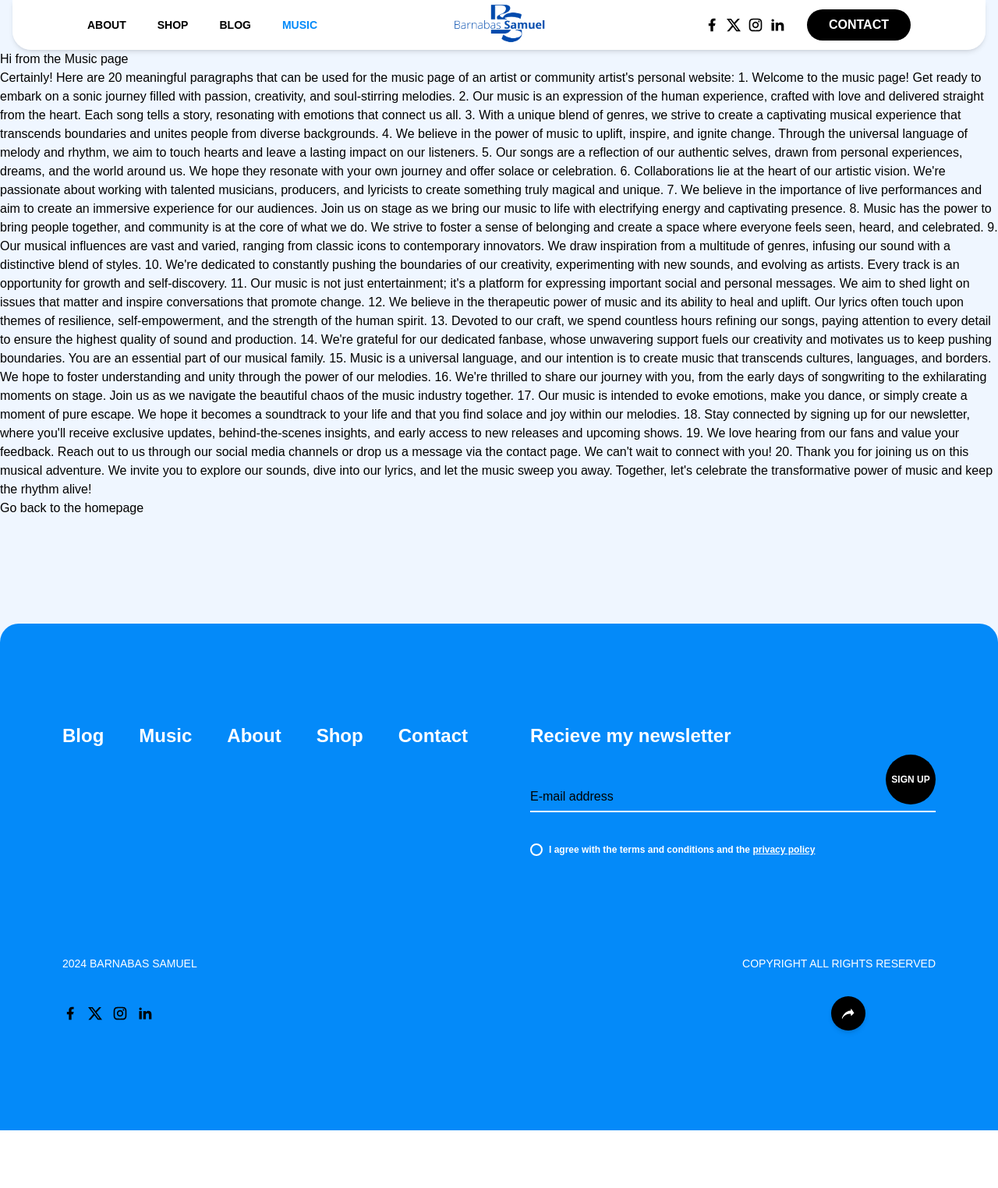
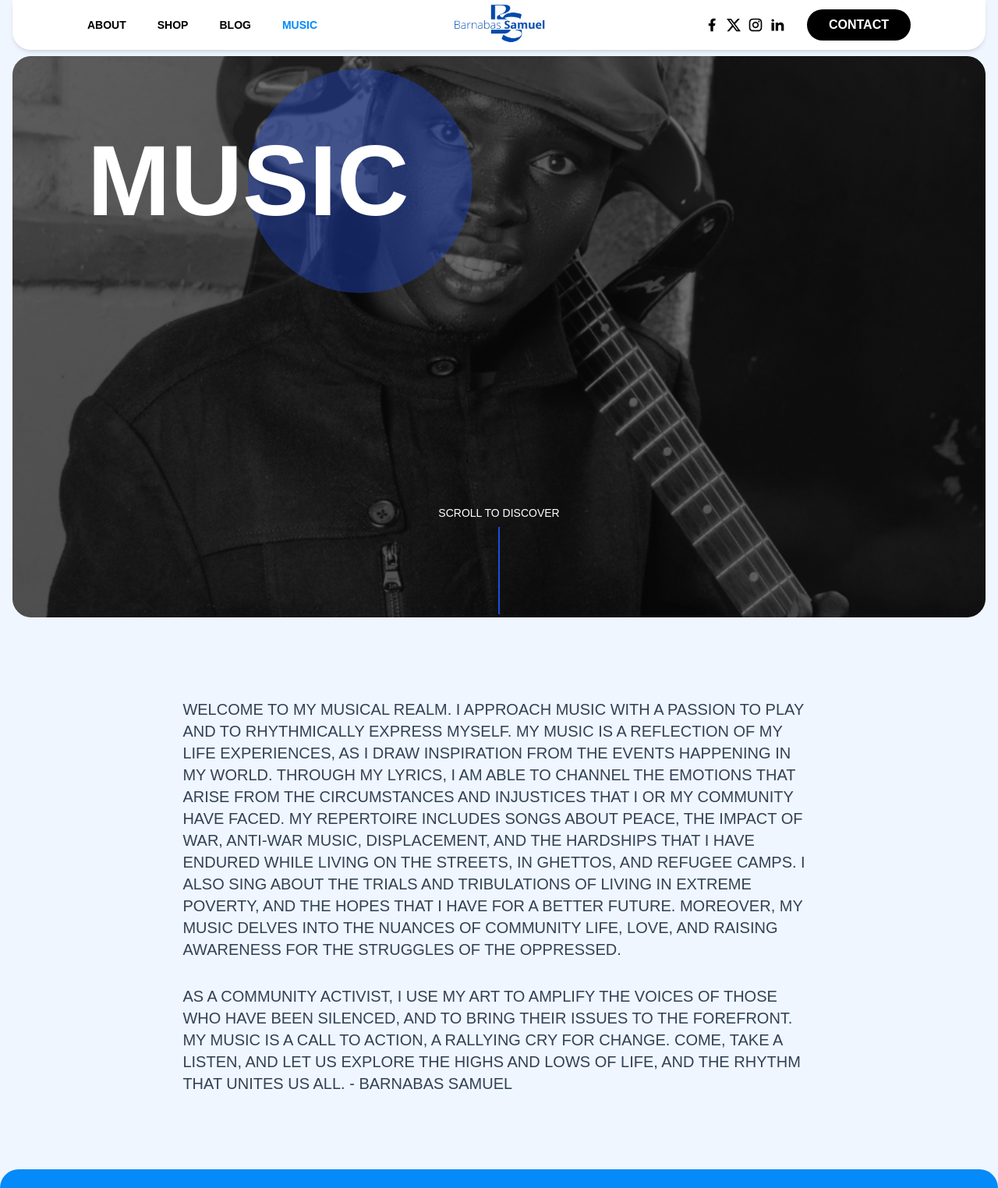
Before and after one commit to theogenejr/barnabas-website, a Gatsby site: page /music in a window 1280 px wide. Shown: the top 1524 px of the page at 78% size. Before the commit the page ends 1450 px from the top, so only its background shows below. Built offline with nearby package versions, Linux system fonts and the light colour scheme; Gatsby itself is replaced by a stand-in of ours.

Commit message:
music page starter

```diff
--- a/src/pages/music.js
+++ b/src/pages/music.js
@@ -3,52 +3,58 @@ import { Link } from "gatsby"
 
 import Layout from "../components/layout"
 import Seo from "../components/seo"
+import { StaticImage } from "gatsby-plugin-image"
 
 const Music = () => (
   <Layout>
-    <h1>Hi from the Music page</h1>
-    <p>Certainly! Here are 20 meaningful paragraphs that can be used for the music page of an artist or community artist's personal website:
-
-1. Welcome to the music page! Get ready to embark on a sonic journey filled with passion, creativity, and soul-stirring melodies.
-
-2. Our music is an expression of the human experience, crafted with love and delivered straight from the heart. Each song tells a story, resonating with emotions that connect us all.
-
-3. With a unique blend of genres, we strive to create a captivating musical experience that transcends boundaries and unites people from diverse backgrounds.
-
-4. We believe in the power of music to uplift, inspire, and ignite change. Through the universal language of melody and rhythm, we aim to touch hearts and leave a lasting impact on our listeners.
-
-5. Our songs are a reflection of our authentic selves, drawn from personal experiences, dreams, and the world around us. We hope they resonate with your own journey and offer solace or celebration.
-
-6. Collaborations lie at the heart of our artistic vision. We're passionate about working with talented musicians, producers, and lyricists to create something truly magical and unique.
-
-7. We believe in the importance of live performances and aim to create an immersive experience for our audiences. Join us on stage as we bring our music to life with electrifying energy and captivating presence.
-
-8. Music has the power to bring people together, and community is at the core of what we do. We strive to foster a sense of belonging and create a space where everyone feels seen, heard, and celebrated.
-
-9. Our musical influences are vast and varied, ranging from classic icons to contemporary innovators. We draw inspiration from a multitude of genres, infusing our sound with a distinctive blend of styles.
-
-10. We're dedicated to constantly pushing the boundaries of our creativity, experimenting with new sounds, and evolving as artists. Every track is an opportunity for growth and self-discovery.
-
-11. Our music is not just entertainment; it's a platform for expressing important social and personal messages. We aim to shed light on issues that matter and inspire conversations that promote change.
-
-12. We believe in the therapeutic power of music and its ability to heal and uplift. Our lyrics often touch upon themes of resilience, self-empowerment, and the strength of the human spirit.
-
-13. Devoted to our craft, we spend countless hours refining our songs, paying attention to every detail to ensure the highest quality of sound and production.
-
-14. We're grateful for our dedicated fanbase, whose unwavering support fuels our creativity and motivates us to keep pushing boundaries. You are an essential part of our musical family.
-
-15. Music is a universal language, and our intention is to create music that transcends cultures, languages, and borders. We hope to foster understanding and unity through the power of our melodies.
-
-16. We're thrilled to share our journey with you, from the early days of songwriting to the exhilarating moments on stage. Join us as we navigate the beautiful chaos of the music industry together.
-
-17. Our music is intended to evoke emotions, make you dance, or simply create a moment of pure escape. We hope it becomes a soundtrack to your life and that you find solace and joy within our melodies.
-
-18. Stay connected by signing up for our newsletter, where you'll receive exclusive updates, behind-the-scenes insights, and early access to new releases and upcoming shows.
-
-19. We love hearing from our fans and value your feedback. Reach out to us through our social media channels or drop us a message via the contact page. We can't wait to connect with you!
-
-20. Thank you for joining us on this musical adventure. We invite you to explore our sounds, dive into our lyrics, and let the music sweep you away. Together, let's celebrate the transformative power of music and keep the rhythm alive!</p>
-    <Link to="/">Go back to the homepage</Link>
+    <div className="relative">
+      <div className="h-[calc(100vh-80px)] rounded-3xl overflow-hidden relative my-2 mx-4">
+        <div className="w-full h-full bg-black/50 rounded-3xl">
+          <StaticImage
+            src="../images/music1.png"
+            alt="hero image"
+            className=" h-full w-full object-cover rounded-3xl grayscale"
+          />
+        </div>
+        <div className="absolute w-full h-full bg-black/50 top-0 left-0 flex items-start pt-24 sm:pl-24 pl-6">
+          <div className="flex relative">
+            <span className="uppercase text-white text-6xl sm:text-8xl lg:text-9xl font-black z-20">
+              Music
+            </span>
+            <div className="bg-blue-800/50 sm:w-52 w-32 h-32  sm:h-52 md:w-72 md:h-72 absolute right-1/2 left-1/2 -top-10 sm:-right-36 md:-right-56 lg:-right-52 rounded-full z-10 sm:-top-14 md:-top-24 lg:-top-20"></div>
+          </div>
+        </div>
+      </div>
+      <div className="absolute top-[72vh]  w-full flex flex-col items-center">
+        <span className="uppercase text-white text-sm mb-2">
+          scroll to discover
+        </span>
+        <div className="w-[2px] h-28 bg-blue-700 items"></div>
+      </div>
+      <div className="w-full flex flex-col px-4 py-24 items-center">
+        <p className="md:w-[65%] uppercase text-xl font-light text-slate-700">
+          Welcome to my musical realm. I approach music with a passion to play
+          and to rhythmically express myself. My music is a reflection of my
+          life experiences, as I draw inspiration from the events happening in
+          my world. Through my lyrics, I am able to channel the emotions that
+          arise from the circumstances and injustices that I or my community
+          have faced. My repertoire includes songs about peace, the impact of
+          war, anti-war music, displacement, and the hardships that I have
+          endured while living on the streets, in ghettos, and refugee camps. I
+          also sing about the trials and tribulations of living in extreme
+          poverty, and the hopes that I have for a better future. Moreover, my
+          music delves into the nuances of community life, love, and raising
+          awareness for the struggles of the oppressed.
+        </p>
+        <p className="md:w-[65%] uppercase text-xl font-light text-slate-700 mt-8">
+          As a community activist, I use my art to amplify the voices of those
+          who have been silenced, and to bring their issues to the forefront. My
+          music is a call to action, a rallying cry for change. Come, take a
+          listen, and let us explore the highs and lows of life, and the rhythm
+          that unites us all. - <b>Barnabas Samuel</b>
+        </p>
+      </div>
+    </div>
   </Layout>
 )
 
```
Also changed, not shown: src/images/amz.svg (added), src/images/bc.svg (added), src/images/music1.png (added).
